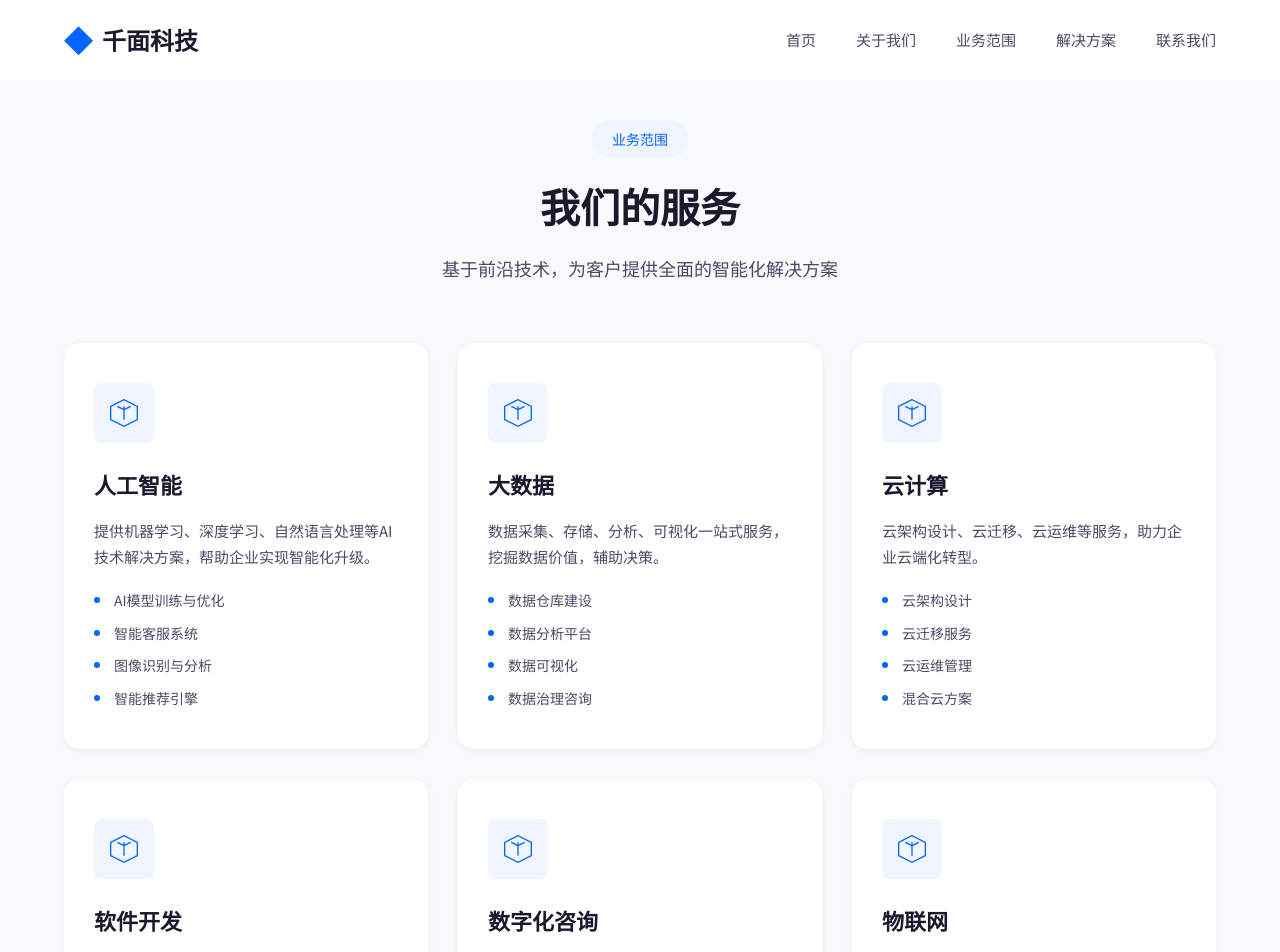
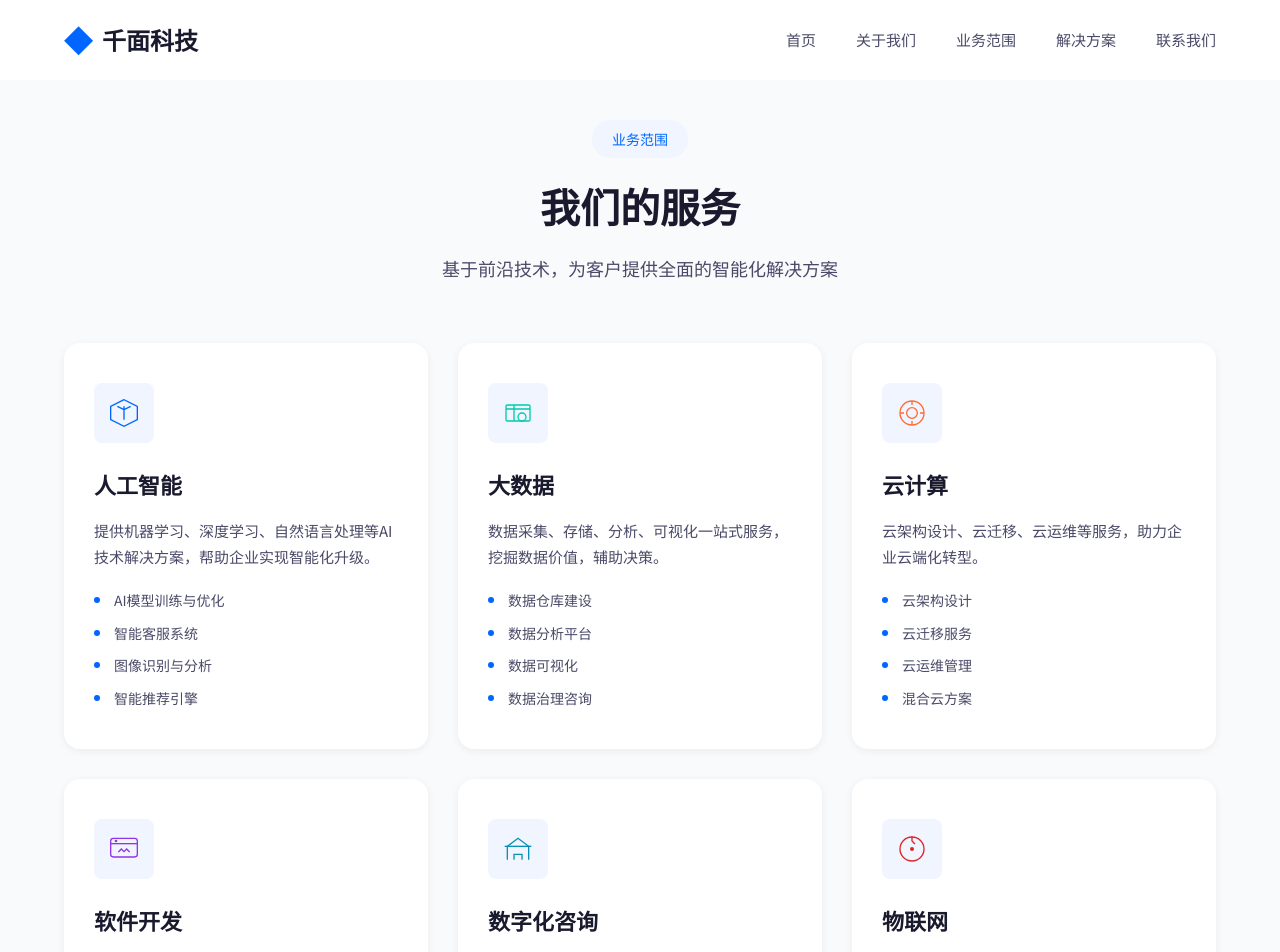
Before and after one commit to zhangbaoming/hippo-website, a Vue app in the folder frontend/: page /services in a window 1280 px wide. Shown: the top 952 px of the page. Built offline with nearby package versions, Linux system fonts and the light colour scheme; no server answers.

Commit message:
fix: 业务范围页面添加不同的服务图标 - 解决Issue #1

```diff
--- a/frontend/src/assets/styles.css
+++ b/frontend/src/assets/styles.css
@@ -336,6 +336,13 @@ ul {
     color: var(--primary-color);
 }
 
+.service-icon.icon-1 svg { color: #0066ff; }
+.service-icon.icon-2 svg { color: #00ccaa; }
+.service-icon.icon-3 svg { color: #ff6b35; }
+.service-icon.icon-4 svg { color: #9333ea; }
+.service-icon.icon-5 svg { color: #0891b2; }
+.service-icon.icon-6 svg { color: #dc2626; }
+
 .service-card h3 {
     font-size: 22px;
     font-weight: 600;
--- a/frontend/src/views/Home.vue
+++ b/frontend/src/views/Home.vue
@@ -89,10 +89,36 @@
         </div>
         <div class="services-grid">
           <div class="service-card" v-for="service in services" :key="service.id">
-            <div class="service-icon">
-              <svg viewBox="0 0 48 48" fill="none">
+            <div class="service-icon" :class="'icon-' + service.id">
+              <svg v-if="service.id === 1" viewBox="0 0 48 48" fill="none">
                 <path d="M24 4L4 14v20l20 10 20-10V14L24 4z" stroke="currentColor" stroke-width="2"/>
                 <path d="M24 14v20M14 14l10 5v10M34 14l-10 5v10" stroke="currentColor" stroke-width="2"/>
+              </svg>
+              <svg v-else-if="service.id === 2" viewBox="0 0 48 48" fill="none">
+                <rect x="6" y="12" width="36" height="24" rx="2" stroke="currentColor" stroke-width="2"/>
+                <path d="M6 18h36M18 12v24" stroke="currentColor" stroke-width="2"/>
+                <circle cx="30" cy="30" r="6" stroke="currentColor" stroke-width="2"/>
+              </svg>
+              <svg v-else-if="service.id === 3" viewBox="0 0 48 48" fill="none">
+                <circle cx="24" cy="24" r="18" stroke="currentColor" stroke-width="2"/>
+                <path d="M24 6v6M24 36v6M6 24h6M36 24h6" stroke="currentColor" stroke-width="2"/>
+                <circle cx="24" cy="24" r="8" stroke="currentColor" stroke-width="2"/>
+              </svg>
+              <svg v-else-if="service.id === 4" viewBox="0 0 48 48" fill="none">
+                <rect x="4" y="8" width="40" height="28" rx="4" stroke="currentColor" stroke-width="2"/>
+                <path d="M4 16h40" stroke="currentColor" stroke-width="2"/>
+                <circle cx="12" cy="12" r="2" fill="currentColor"/>
+                <path d="M16 28l4-4 4 4 4-4 4 4" stroke="currentColor" stroke-width="2" stroke-linecap="round"/>
+              </svg>
+              <svg v-else-if="service.id === 5" viewBox="0 0 48 48" fill="none">
+                <path d="M8 40V20l16-12 16 12v20" stroke="currentColor" stroke-width="2"/>
+                <path d="M4 20h40" stroke="currentColor" stroke-width="2"/>
+                <path d="M18 40v-8h12v8" stroke="currentColor" stroke-width="2"/>
+              </svg>
+              <svg v-else viewBox="0 0 48 48" fill="none">
+                <circle cx="24" cy="24" r="18" stroke="currentColor" stroke-width="2"/>
+                <path d="M24 6v6l4 4" stroke="currentColor" stroke-width="2" stroke-linecap="round"/>
+                <circle cx="24" cy="24" r="3" fill="currentColor"/>
               </svg>
             </div>
             <h3>{{ service.title }}</h3>
--- a/frontend/src/views/Services.vue
+++ b/frontend/src/views/Services.vue
@@ -26,10 +26,36 @@
 
         <div class="services-grid">
           <div class="service-card" v-for="service in services" :key="service.id">
-            <div class="service-icon">
-              <svg viewBox="0 0 48 48" fill="none">
+            <div class="service-icon" :class="'icon-' + service.id">
+              <svg v-if="service.id === 1" viewBox="0 0 48 48" fill="none">
                 <path d="M24 4L4 14v20l20 10 20-10V14L24 4z" stroke="currentColor" stroke-width="2"/>
                 <path d="M24 14v20M14 14l10 5v10M34 14l-10 5v10" stroke="currentColor" stroke-width="2"/>
+              </svg>
+              <svg v-else-if="service.id === 2" viewBox="0 0 48 48" fill="none">
+                <rect x="6" y="12" width="36" height="24" rx="2" stroke="currentColor" stroke-width="2"/>
+                <path d="M6 18h36M18 12v24" stroke="currentColor" stroke-width="2"/>
+                <circle cx="30" cy="30" r="6" stroke="currentColor" stroke-width="2"/>
+              </svg>
+              <svg v-else-if="service.id === 3" viewBox="0 0 48 48" fill="none">
+                <circle cx="24" cy="24" r="18" stroke="currentColor" stroke-width="2"/>
+                <path d="M24 6v6M24 36v6M6 24h6M36 24h6" stroke="currentColor" stroke-width="2"/>
+                <circle cx="24" cy="24" r="8" stroke="currentColor" stroke-width="2"/>
+              </svg>
+              <svg v-else-if="service.id === 4" viewBox="0 0 48 48" fill="none">
+                <rect x="4" y="8" width="40" height="28" rx="4" stroke="currentColor" stroke-width="2"/>
+                <path d="M4 16h40" stroke="currentColor" stroke-width="2"/>
+                <circle cx="12" cy="12" r="2" fill="currentColor"/>
+                <path d="M16 28l4-4 4 4 4-4 4 4" stroke="currentColor" stroke-width="2" stroke-linecap="round"/>
+              </svg>
+              <svg v-else-if="service.id === 5" viewBox="0 0 48 48" fill="none">
+                <path d="M8 40V20l16-12 16 12v20" stroke="currentColor" stroke-width="2"/>
+                <path d="M4 20h40" stroke="currentColor" stroke-width="2"/>
+                <path d="M18 40v-8h12v8" stroke="currentColor" stroke-width="2"/>
+              </svg>
+              <svg v-else viewBox="0 0 48 48" fill="none">
+                <circle cx="24" cy="24" r="18" stroke="currentColor" stroke-width="2"/>
+                <path d="M24 6v6l4 4" stroke="currentColor" stroke-width="2" stroke-linecap="round"/>
+                <circle cx="24" cy="24" r="3" fill="currentColor"/>
               </svg>
             </div>
             <h3>{{ service.title }}</h3>
```
